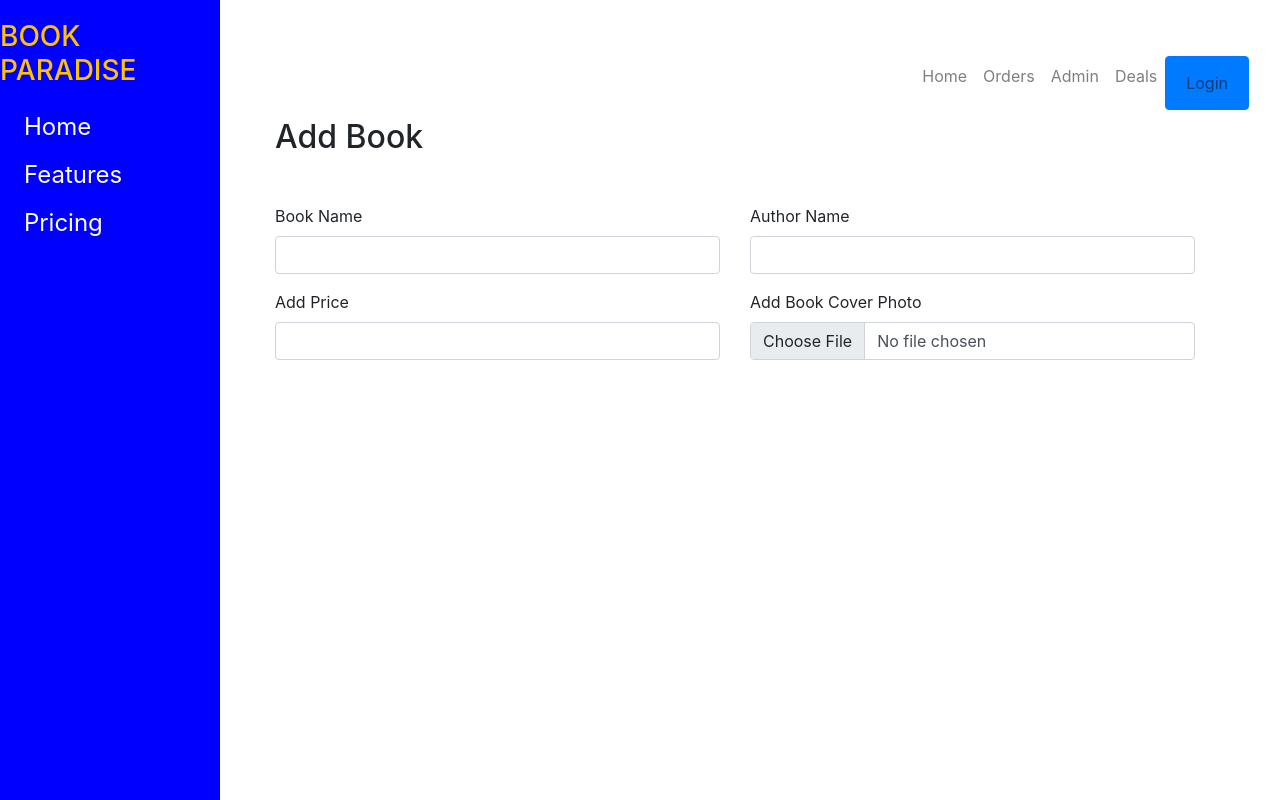
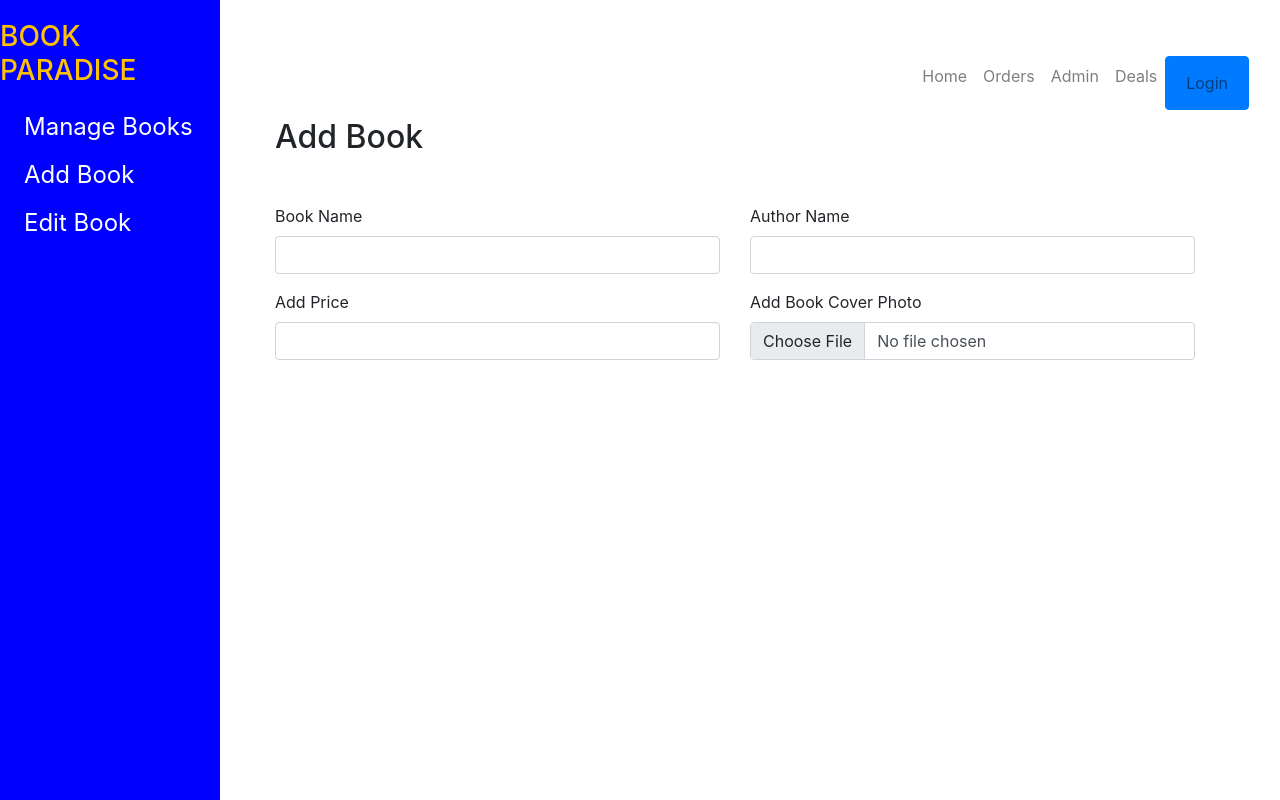
Before and after one commit to khanfaysal/book-region, a React (Create React App) app: page /add in a window 1280 px wide. Built offline with nearby package versions, Linux system fonts and the light colour scheme.

Commit message:
react hook implement start

```diff
--- a/src/App.js
+++ b/src/App.js
@@ -18,6 +18,7 @@ import Login from './components/Login/Login';
 import SideNav from './components/SideNav/SideNav';
 import NotFound from './components/NoFound/NoFound'
 import PrivateRoute from './components/PrivateRoute/PrivateRoute';
+import Product from './components/Product/Product';
 
 export const UserContext = createContext()
 
@@ -63,6 +64,9 @@ function App() {
             <Route path = '/sidenav'>
               <SideNav></SideNav>
             </Route>
+            <Route path = '/product'>
+              <Product></Product>
+            </Route>
 
             <Route path = '*'>
               <NotFound></NotFound>
--- a/src/components/Product/Product.js
+++ b/src/components/Product/Product.js
@@ -3,13 +3,23 @@ import { Link } from 'react-router-dom';
 
 const Product = () => {
     return (
-        <div className="card" style="width: 18rem;">
+        <div className="container">
+            <div className="card" style={{width: "18rem"}}>
             <img src="..." className="card-img-top" alt="..."/>
             <div className="card-body">
                 <h5 className="card-title">Card title</h5>
                 <p className="card-text">Some quick example text to build on the card title and make up the bulk of the card's content.</p>
-                <Link to ="/add" className="btn btn-primary">Go somewhere</Link>
+                <div className="d-flex justify-content-around">
+
+                    <div><h3><span>$230</span></h3></div>
+                    <div> <Link to ="/add" className="btn btn-primary">Go somewhere</Link></div>
+
+                </div>
+
+
+                    {/* <Link to ="/add" className="btn btn-primary">Go somewhere</Link> */}
             </div>
+        </div>
         </div>
     );
 };
--- a/src/components/SideNav/SideNav.js
+++ b/src/components/SideNav/SideNav.js
@@ -13,9 +13,9 @@ const SideNav = () => {
 
                     <div className="collapse navbar-collapse" id="navbarNavAltMarkup">
                         <div className="navbar-nav nav flex-column">
-                            <Link className="nav-link active text-white  " aria-current="page" to ="/manage">Home</Link>
-                            <Link className="nav-link text-white " to ="/add">Features</Link>
-                            <Link className="nav-link text-white " to ="/customize">Pricing</Link>
+                            <Link className="nav-link active text-white  " aria-current="page" to ="/manage">Manage Books</Link>
+                            <Link className="nav-link text-white " to ="/add">Add Book</Link>
+                            <Link className="nav-link text-white " to ="/customize">Edit Book</Link>
                         </div>
                     </div>
             </nav>
```
